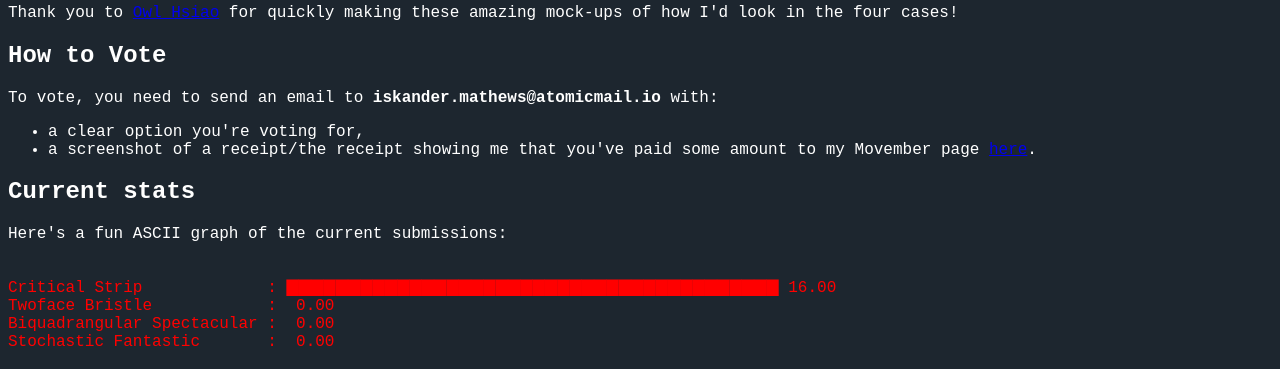
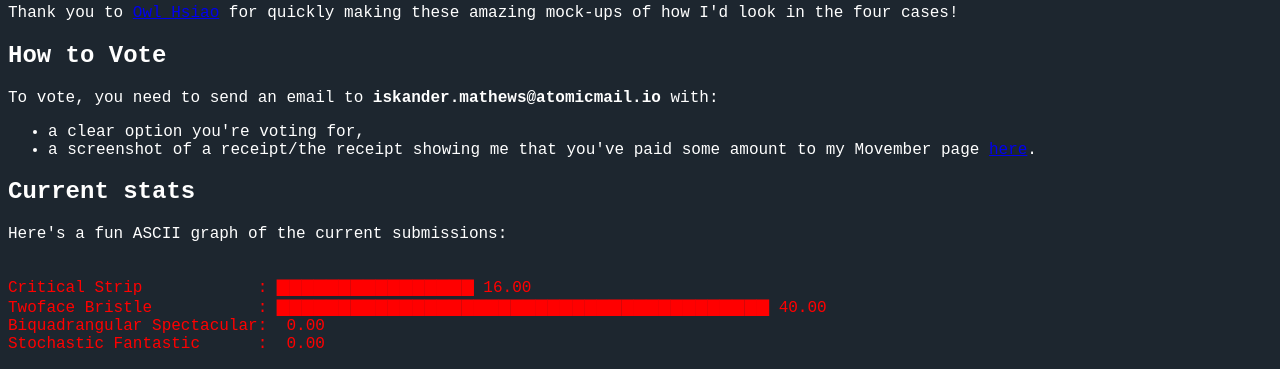
Before and after one commit to n-simplex/movember-2026, a plain HTML site: page index.html in a window 1280 px wide. Shown: the part 973-1342 px from the top of the page. Drawn offline with Linux system fonts and the light colour scheme.

Commit message:
Added new donations to the website graph.

```diff
--- a/index.html
+++ b/index.html
@@ -86,10 +86,10 @@ body {
 <p>Here's a fun ASCII graph of the current submissions:</p>
 
 <p class="graph">
-Critical Strip             : ▇▇▇▇▇▇▇▇▇▇▇▇▇▇▇▇▇▇▇▇▇▇▇▇▇▇▇▇▇▇▇▇▇▇▇▇▇▇▇▇ 16.00
-Twoface Bristle            :  0.00
-Biquadrangular Spectacular :  0.00
-Stochastic Fantastic       :  0.00
+Critical Strip            : ▇▇▇▇▇▇▇▇▇▇▇▇▇▇▇▇ 16.00
+Twoface Bristle           : ▇▇▇▇▇▇▇▇▇▇▇▇▇▇▇▇▇▇▇▇▇▇▇▇▇▇▇▇▇▇▇▇▇▇▇▇▇▇▇▇ 40.00
+Biquadrangular Spectacular:  0.00
+Stochastic Fantastic      :  0.00
 </p>
   </body>
 </html>
```
